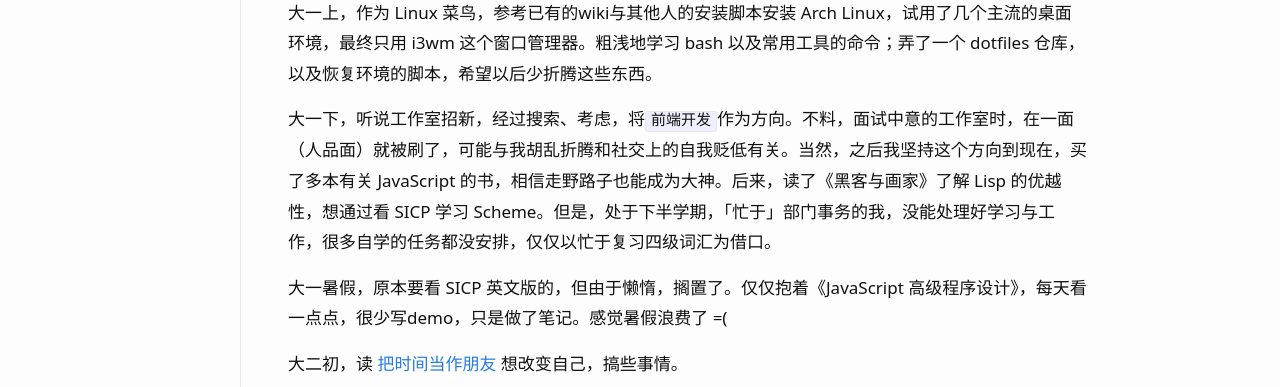
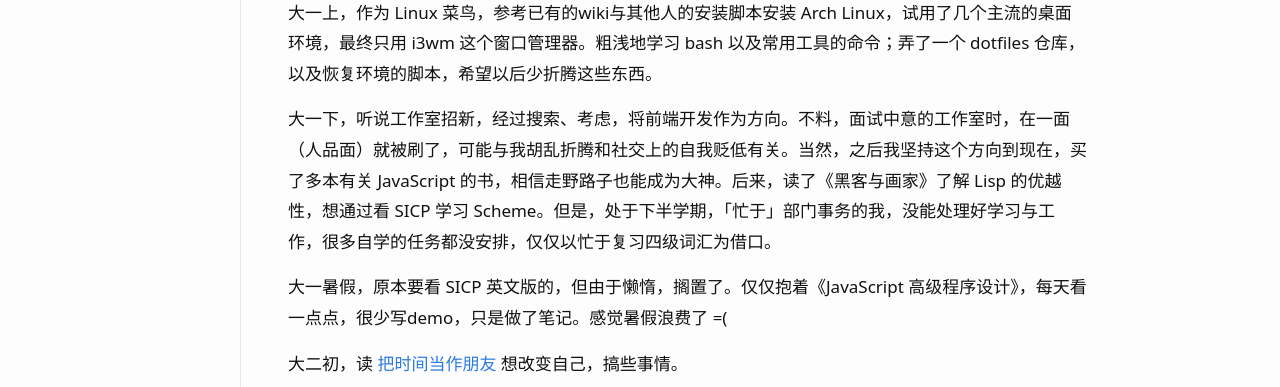
Before and after one commit to dgeibi/dgeibi.github.com, a Jekyll site: the page built from _posts/2016-09-15-me.md, in a window 1280 px wide and 991 px high. Shown: the part 536-923 px from the top of the window. Built offline with Jekyll 4.4.1, drawn with Linux system fonts in a browser that asks for light colours.

Commit message:
update at 2016-09-15 03:33:55 UTC

```diff
--- a/_posts/2016-09-15-me.md
+++ b/_posts/2016-09-15-me.md
@@ -18,7 +18,7 @@ tags: summary
 
 大一上，作为 Linux 菜鸟，参考已有的wiki与其他人的安装脚本安装 Arch Linux，试用了几个主流的桌面环境，最终只用 i3wm 这个窗口管理器。粗浅地学习 bash 以及常用工具的命令；弄了一个 dotfiles 仓库，以及恢复环境的脚本，希望以后少折腾这些东西。
 
-大一下，听说工作室招新，经过搜索、考虑，将`前端开发`作为方向。不料，面试中意的工作室时，在一面（人品面）就被刷了，可能与我胡乱折腾和社交上的自我贬低有关。当然，之后我坚持这个方向到现在，买了多本有关 JavaScript 的书，相信走野路子也能成为大神。后来，读了《黑客与画家》了解 Lisp 的优越性，想通过看 SICP 学习 Scheme。但是，处于下半学期，「忙于」部门事务的我，没能处理好学习与工作，很多自学的任务都没安排，仅仅以忙于复习四级词汇为借口。
+大一下，听说工作室招新，经过搜索、考虑，将前端开发作为方向。不料，面试中意的工作室时，在一面（人品面）就被刷了，可能与我胡乱折腾和社交上的自我贬低有关。当然，之后我坚持这个方向到现在，买了多本有关 JavaScript 的书，相信走野路子也能成为大神。后来，读了《黑客与画家》了解 Lisp 的优越性，想通过看 SICP 学习 Scheme。但是，处于下半学期，「忙于」部门事务的我，没能处理好学习与工作，很多自学的任务都没安排，仅仅以忙于复习四级词汇为借口。
 
 大一暑假，原本要看 SICP 英文版的，但由于懒惰，搁置了。仅仅抱着《JavaScript 高级程序设计》，每天看一点点，很少写demo，只是做了笔记。感觉暑假浪费了 =(
 
```
